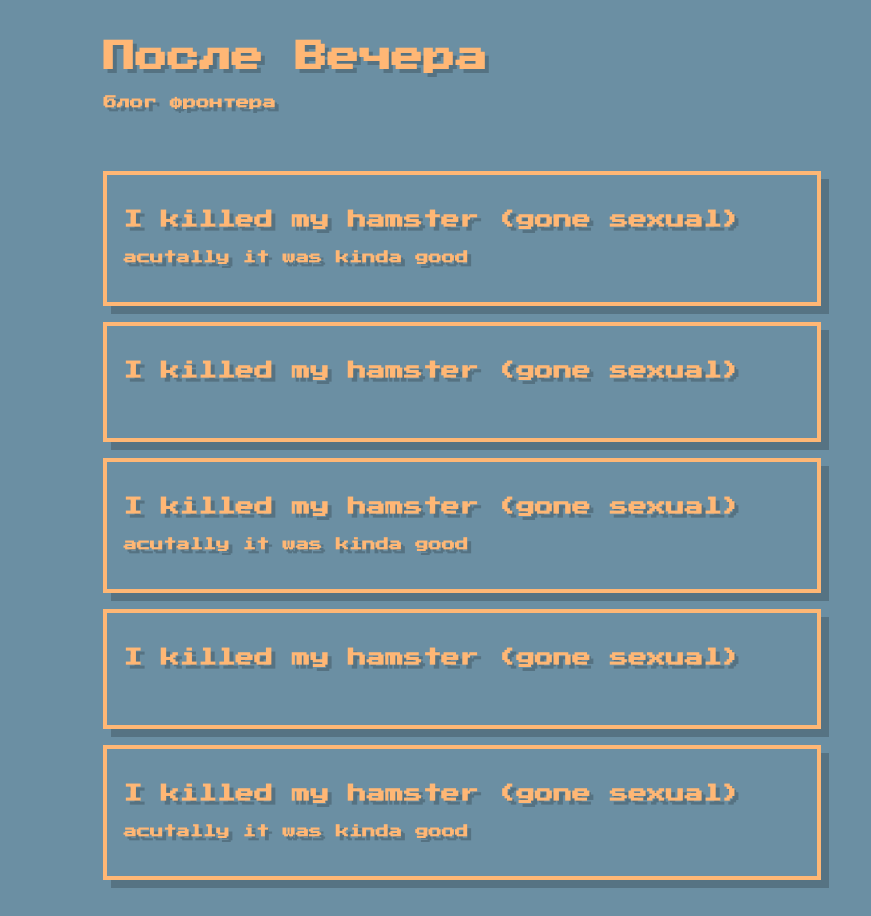
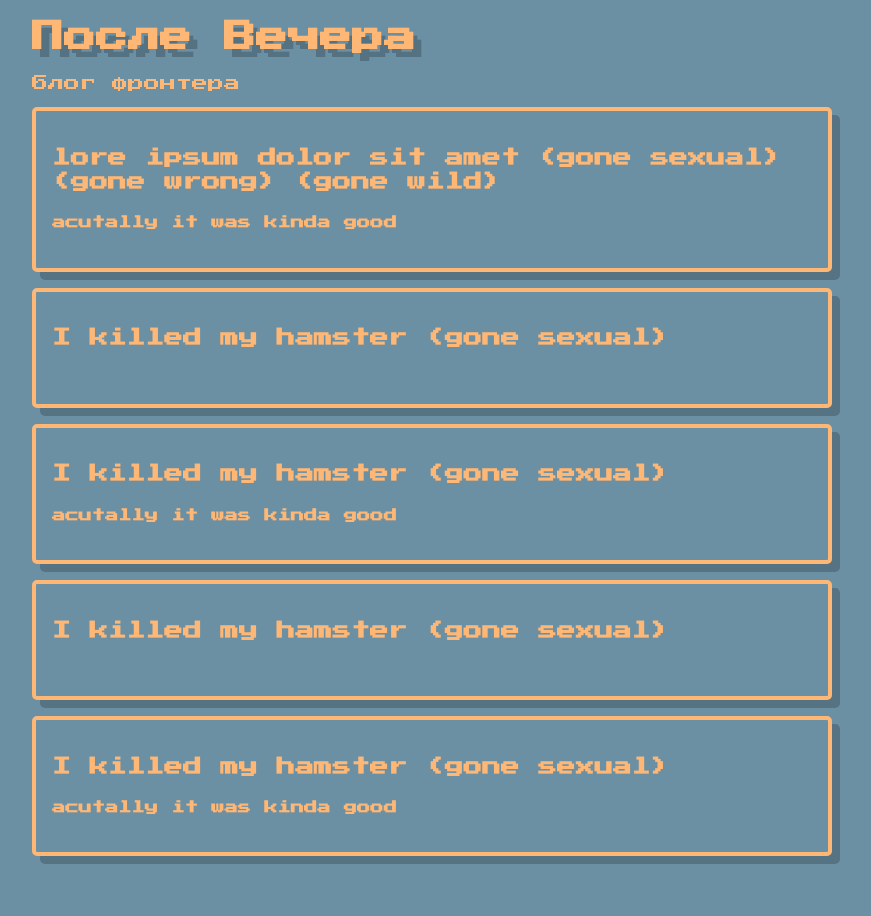
Before and after one commit to olimeme/after-evening, a Vue app: page / in a window 1280 px wide. Shown: the whole page, without its empty margins (208-1079 px from the left). After the commit the page ends 872 px from the top, so only its background shows below. Built offline with nearby package versions, Linux system fonts and the light colour scheme.

Commit message:
add: post page

```diff
--- a/src/App.vue
+++ b/src/App.vue
@@ -1,7 +1,5 @@
 <template>
   <div class="wrapper">
-    <div class="container">
-      <router-view />
-    </div>
+    <router-view />
   </div>
 </template>
--- a/src/components/BackButton.vue
+++ b/src/components/BackButton.vue
@@ -4,6 +4,11 @@ import { returnToPrevPage } from "../helpers/returnToPrevPage";
 defineProps<{ router: Router }>();
 </script>
 <template>
-  <button class="btn" @click="returnToPrevPage(router)">назад</button>
+  <button
+    class="btn block box-radius box-shadow"
+    @click="returnToPrevPage(router)"
+  >
+    назад
+  </button>
 </template>
-<style lang=""></style>
+<style scoped></style>
--- a/src/components/Heading.vue
+++ b/src/components/Heading.vue
@@ -4,7 +4,7 @@ defineProps<{ msg: string; sub: string }>();
 
 <template>
   <h1>{{ msg }}</h1>
-  <h5>{{ sub }}</h5>
+  <p>{{ sub }}</p>
 </template>
 
 <style scoped></style>
--- a/src/components/Post.vue
+++ b/src/components/Post.vue
@@ -1,21 +1,15 @@
 <script setup lang="ts">
-import { useRouter } from "vue-router";
 export interface PostProps {
   postId: number;
   heading: string;
   sub?: string;
 }
 
-const props = defineProps<PostProps>();
-const router = useRouter();
-
-function openPost(): void {
-  router.push({ name: "post", params: { postId: props.postId } });
-}
+const { heading, sub } = defineProps<PostProps>();
 </script>
 
 <template>
-  <div class="post-block" @click="openPost">
+  <div class="post-block box-radius box-shadow">
     <h3>{{ heading }}</h3>
     <h5 class="muted" v-if="sub">{{ sub }}</h5>
   </div>
@@ -27,10 +21,16 @@ function openPost(): void {
   padding: 1rem;
   border: 4px solid #ffb775;
   margin-bottom: 1rem;
-  box-shadow: 8px 8px rgba(0, 0, 0, 0.2);
+}
+
+.post-block h3 {
+  line-height: 1.3;
+  margin-bottom: 0.5rem;
 }
 
 .post-block:hover {
+  background-color: #ffb775;
+  color: #6b8fa3;
   box-shadow: 8px 8px rgba(0, 0, 0, 0.4);
   cursor: pointer;
 }
--- a/src/pages/HomePage.vue
+++ b/src/pages/HomePage.vue
@@ -1,11 +1,12 @@
 <script setup lang="ts">
 import Heading from "../components/Heading.vue";
 import Post, { PostProps } from "../components/Post.vue";
+import { useRouter } from "vue-router";
 
 const info: PostProps[] = [
   {
     postId: 1,
-    heading: "I killed my hamster (gone sexual)",
+    heading: "lore ipsum dolor sit amet (gone sexual) (gone wrong) (gone wild)",
     sub: "acutally it was kinda good",
   },
   {
@@ -27,6 +28,8 @@ const info: PostProps[] = [
     sub: "acutally it was kinda good",
   },
 ];
+
+const router = useRouter();
 </script>
 
 <template>
@@ -34,12 +37,14 @@ const info: PostProps[] = [
     <Heading msg="После Вечера" sub="блог фронтера" />
   </div>
   <div class="section">
-    <Post
+    <div
+      class="router-link"
       v-for="post in info"
-      :post-id="post.postId"
-      :heading="post.heading"
-      :sub="post.sub"
-    />
+      :key="post.postId"
+      @click="router.push(`/post/${post.postId}`)"
+    >
+      <Post :post-id="post.postId" :heading="post.heading" :sub="post.sub" />
+    </div>
   </div>
 </template>
 
--- a/src/pages/PostPage.vue
+++ b/src/pages/PostPage.vue
@@ -1,10 +1,72 @@
 <script setup lang="ts">
+import { onBeforeMount, ref } from "vue";
 import BackButton from "../components/BackButton.vue";
-defineProps<{ postId: number }>();
+import { useRoute, useRouter } from "vue-router";
+// import { PostProps } from "../components/Post.vue";
+
+const post = ref<any | null>(null);
+const loading = ref<boolean>(false);
+const loadingDots = ref<string>(".");
+const error = ref<string>("");
+const route = useRoute();
+const router = useRouter();
+const postId: number = +route.params.postId;
+
+onBeforeMount(() => {
+  loading.value = true;
+  const intervalId = setInterval(() => {
+    if (loadingDots.value.length === 3) loadingDots.value = ".";
+    else loadingDots.value += ".";
+  }, 400);
+
+  fetch(`https://jsonplaceholder.typicode.com/posts/${postId}`)
+    .then((res) => {
+      if (!res.ok) throw new Error("Post not found");
+      res.json();
+    })
+    .then((data) => (post.value = data))
+    .catch((err) => (error.value = err.message))
+    .finally(() => {
+      loading.value = false;
+      clearInterval(intervalId);
+    });
+});
 </script>
 <template>
-  <BackButton :router="this.$router" />
-  <p>{{ postId }}</p>
+  <div class="section">
+    <BackButton :router="router" />
+    <div v-if="loading">
+      <p class="loading">loading<span v-html="loadingDots"></span></p>
+    </div>
+    <div v-if="post">
+      <h1>{{ post.title }}</h1>
+      <p>{{ post.body }}</p>
+    </div>
+    <div v-else-if="!post && !loading">
+      <p class="error">Нет поста пацаны, закругляемся</p>
+    </div>
+  </div>
 </template>
 
-<style scoped></style>
+<style scoped>
+h1,
+p {
+  text-wrap: balance;
+}
+h1 {
+  margin-bottom: 2rem;
+  line-height: 1.3;
+}
+p {
+  line-height: 1.4;
+}
+.loading {
+  text-align: center;
+  text-transform: uppercase;
+}
+
+.error {
+  text-align: center;
+  color: red;
+}
+</style>
--- a/src/styles.css
+++ b/src/styles.css
@@ -9,11 +9,8 @@ body {
 }
 
 h1,
-h2,
-h3,
-h4,
-h5 {
-  text-shadow: 4px 4px rgba(0, 0, 0, 0.2);
+h2 {
+  text-shadow: 8px 8px rgba(0, 0, 0, 0.2);
 }
 
 .container {
@@ -22,22 +19,35 @@ h5 {
   justify-content: center;
 }
 
-.wrapper {
-  display: flex;
-  justify-content: center;
-  background-color: #6b8fa3;
+.section {
+  width: 100%;
+  max-width: 800px;
+  margin: 10px auto;
+  text-wrap: pretty;
 }
 
-.section {
-  width: 100%;
-  max-width: 1000px;
-  margin: 0 10px;
-  padding: 20px;
+@media (max-width: 768px) {
+  .wrapper {
+    display: flex;
+    flex-direction: column;
+    justify-content: center;
+    background-color: #6b8fa3;
+  }
+  .container {
+    display: flex;
+    flex-direction: column;
+    justify-content: center;
+  }
+  .section {
+    width: 100%;
+    margin: 10px auto;
+  }
 }
 
 .btn {
   padding: 10px 20px;
-  margin: 10px;
+  margin: 50px 0;
+  width: 100%;
   border: 4px solid #ffb775;
   background-color: #6b8fa3;
   color: #ffb775;
@@ -45,5 +55,26 @@ h5 {
   font-size: 1rem;
   text-decoration: none;
   text-transform: uppercase;
-  transition: all 0.3s ease-in-out;
+  display: block;
+  cursor: pointer;
 }
+
+.btn:hover {
+  background-color: #ffb775;
+  color: #6b8fa3;
+  box-shadow: 8px 8px rgba(0, 0, 0, 0.4);
+  cursor: pointer;
+}
+
+.box-radius {
+  border-radius: 5px;
+}
+
+.box-shadow {
+  box-shadow: 8px 8px rgba(0, 0, 0, 0.2);
+}
+
+.router-link {
+  text-decoration: none;
+  color: #ffb775;
+}
```
